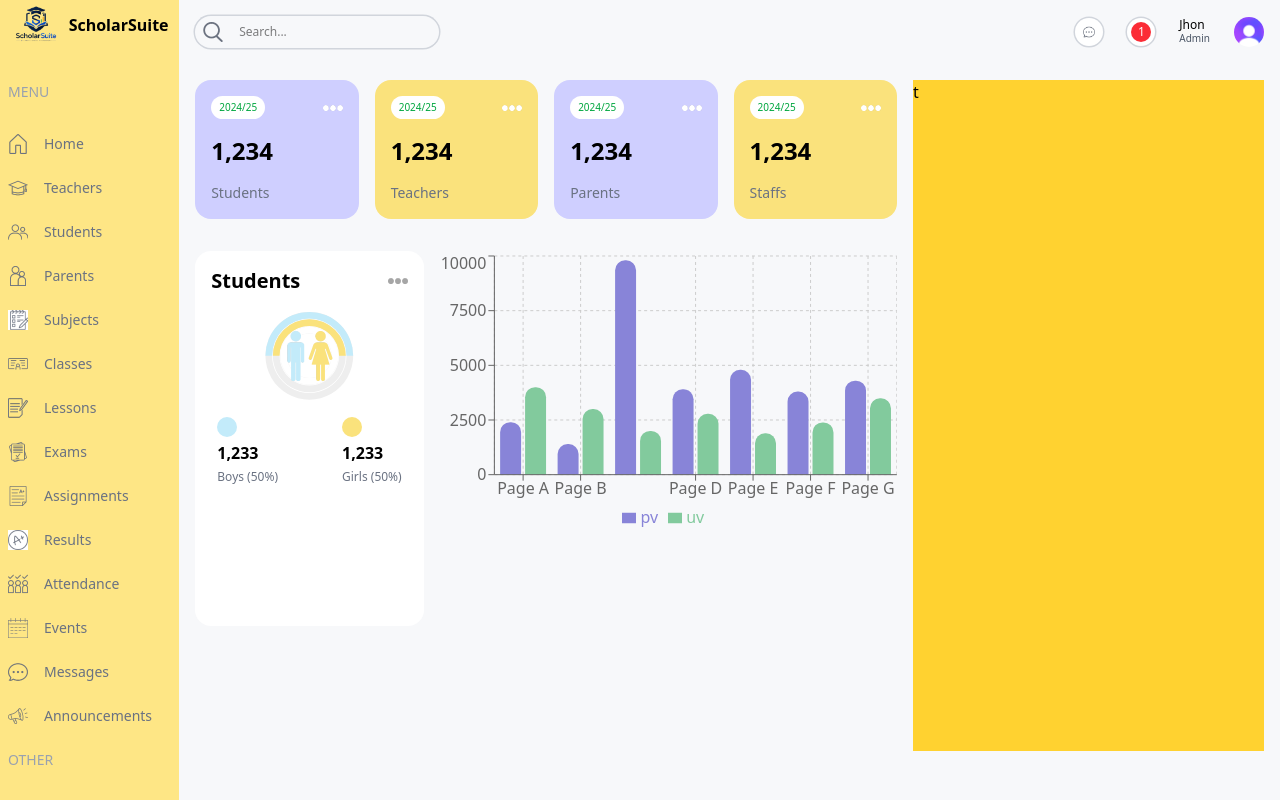
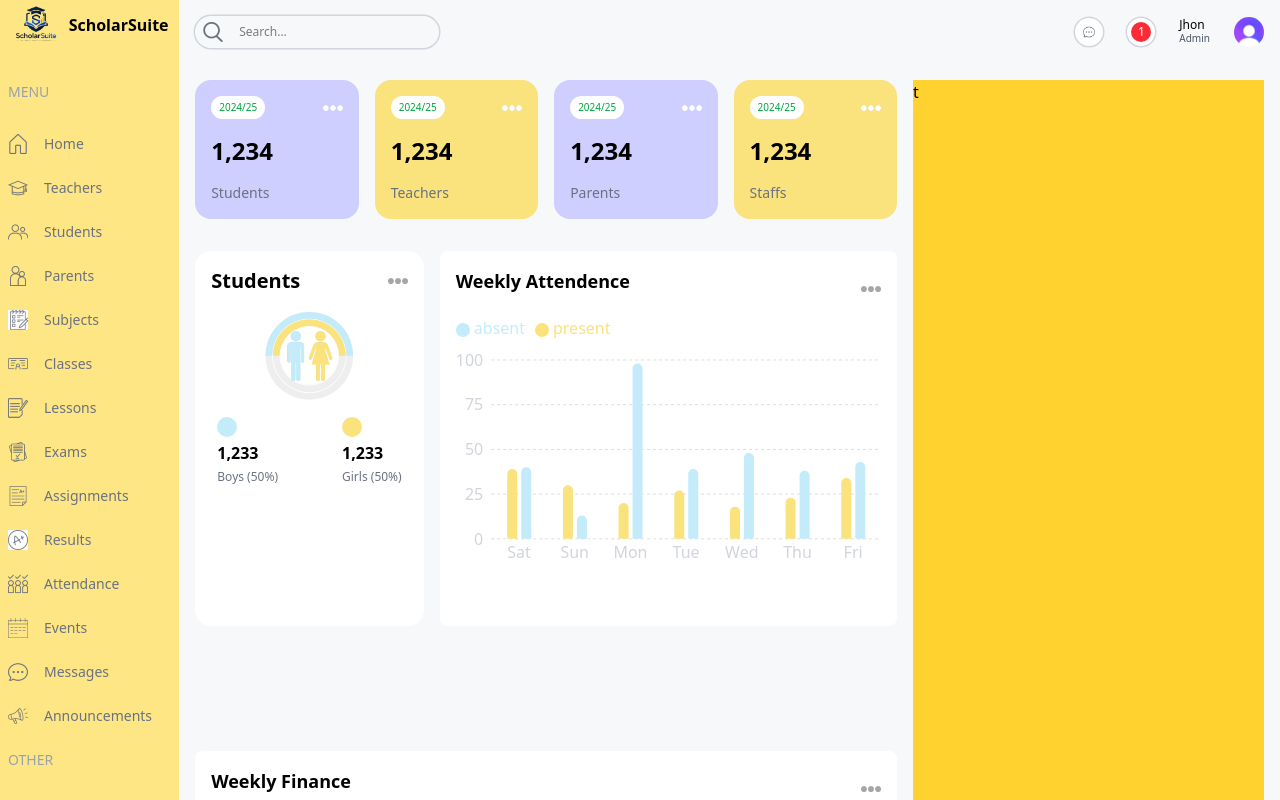
Before and after one commit to maufdev09/school_dashboard, a Next.js app: page /admin in a window 1280 px wide. Built offline with nearby package versions, Linux system fonts and the light colour scheme; some icons are missing.

Commit message:
feat: add FinanceChart component and integrate it into the admin page

```diff
--- a/app/(dashboard)/admin/page.tsx
+++ b/app/(dashboard)/admin/page.tsx
@@ -2,6 +2,7 @@ import React from "react";
 import UserCard from "@/app/components/UserCard";
 import CountChart from "@/app/components/CountChart";
 import AttendenceChart from "@/app/components/AttendenceChart";
+import FinanceChart from "@/app/components/FinanceChart";
 
 const admin = () => {
   return (
@@ -23,6 +24,9 @@ const admin = () => {
             <AttendenceChart />
           </div>
         </div>
+        <div>
+          <FinanceChart />
+        </div>
       </div>
       {/* right */}
       <div className=" w-full lg:w-1/3 bg-amber-300">t</div>
--- a/app/components/AttendenceChart.tsx
+++ b/app/components/AttendenceChart.tsx
@@ -9,55 +9,56 @@ import {
   Legend,
 } from "recharts";
 import { RechartsDevtools } from "@recharts/devtools";
+import Image from "next/image";
 
 const data = [
   {
-    name: "Page A",
-    uv: 4000,
-    pv: 2400,
-    amt: 2400,
+    name: "Sat",
+    present: 39,
+    absent: 40,
   },
   {
-    name: "Page B",
-    uv: 3000,
-    pv: 1398,
-    amt: 2210,
+    name: "Sun",
+    present: 30,
+    absent: 13,
   },
   {
-    name: "Page C",
-    uv: 2000,
-    pv: 9800,
-    amt: 2290,
+    name: "Mon",
+    present: 20,
+    absent: 98,
   },
   {
-    name: "Page D",
-    uv: 2780,
-    pv: 3908,
-    amt: 2000,
+    name: "Tue",
+    present: 27,
+
+    absent: 39,
   },
   {
-    name: "Page E",
-    uv: 1890,
-    pv: 4800,
-    amt: 2181,
+    name: "Wed",
+    present: 18,
+    absent: 48,
   },
   {
-    name: "Page F",
-    uv: 2390,
-    pv: 3800,
-    amt: 2500,
+    name: "Thu",
+    present: 23,
+
+    absent: 38,
   },
   {
-    name: "Page G",
-    uv: 3490,
-    pv: 4300,
-    amt: 2100,
+    name: "Fri",
+    present: 34,
+    absent: 43,
   },
 ];
 
 const AttendenceChart = () => {
   return (
-    <div>
+    <div className="bg-white p-4 rounded-lg p-4 h-[75%]">
+      <div className="flex items-center justify-between">
+        <h1 className=" text-lg font-semibold mb-4">Weekly Attendence</h1>
+        <Image src="/moreDark.png" alt="More" width={20} height={20} />
+      </div>
+
       <BarChart
         style={{
           width: "100%",
@@ -65,6 +66,7 @@ const AttendenceChart = () => {
           maxHeight: "70vh",
           aspectRatio: 1.618,
         }}
+        barSize={10}
         responsive
         data={data}
         margin={{
@@ -74,22 +76,41 @@ const AttendenceChart = () => {
           bottom: 5,
         }}
       >
-        <CartesianGrid strokeDasharray="3 3" />
-        <XAxis dataKey="name" />
-        <YAxis width="auto" />
-        <Tooltip />
-        <Legend />
+        <Legend
+          align="left"
+          verticalAlign="top"
+          wrapperStyle={{ paddingBottom: "20px" }}
+        />
+        <CartesianGrid strokeDasharray="3 3" vertical={false} stroke="#ddd" />
+        <XAxis
+          dataKey="name"
+          axisLine={false}
+          tick={{ fill: "#d1d5db" }}
+          tickLine={false}
+        />
+        <YAxis
+          width="auto"
+          axisLine={false}
+          tick={{ fill: "#d1d5db" }}
+          tickLine={false}
+        />
+        <Tooltip
+          contentStyle={{ borderRadius: "10px", borderColor: "lightgray" }}
+        />
+
         <Bar
-          dataKey="pv"
-          fill="#8884d8"
+          dataKey="present"
+          fill="#FAE27C"
           activeBar={{ fill: "pink", stroke: "blue" }}
           radius={[10, 10, 0, 0]}
+          legendType="circle"
         />
         <Bar
-          dataKey="uv"
-          fill="#82ca9d"
+          dataKey="absent"
+          fill="#C3EBFA"
           activeBar={{ fill: "gold", stroke: "purple" }}
           radius={[10, 10, 0, 0]}
+          legendType="circle"
         />
         <RechartsDevtools />
       </BarChart>
--- /dev/null
+++ b/app/components/FinanceChart.tsx
@@ -0,0 +1,18 @@
+"use client";
+
+import Image from "next/image";
+
+const FinanceChart = () => {
+  return (
+    <div className="bg-white p-4 rounded-lg p-4 h-[75%]">
+      <div className="flex items-center justify-between">
+        <h1 className=" text-lg font-semibold mb-4">Weekly Finance</h1>
+        <Image src="/moreDark.png" alt="More" width={20} height={20} />
+      </div>
+
+      <div></div>
+    </div>
+  );
+};
+
+export default FinanceChart;
```
